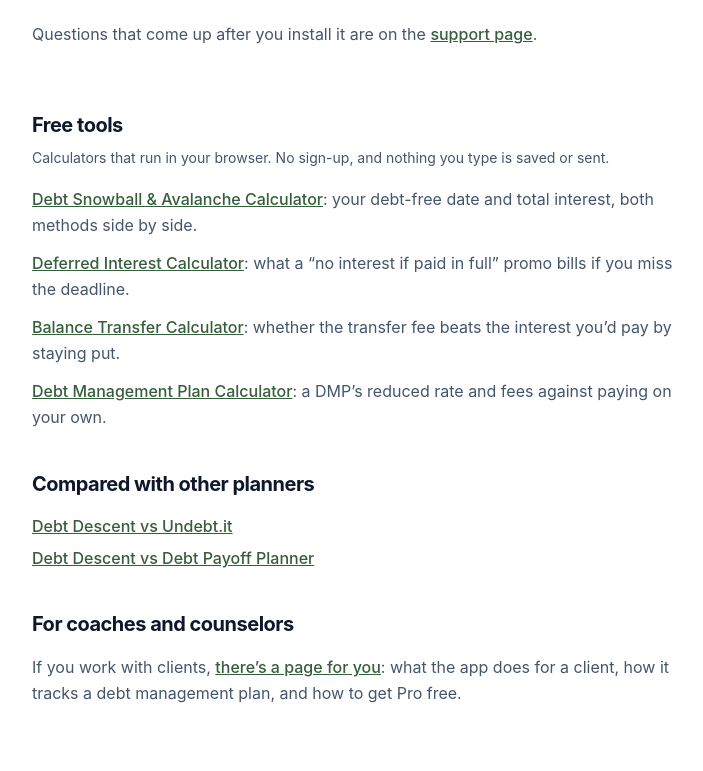
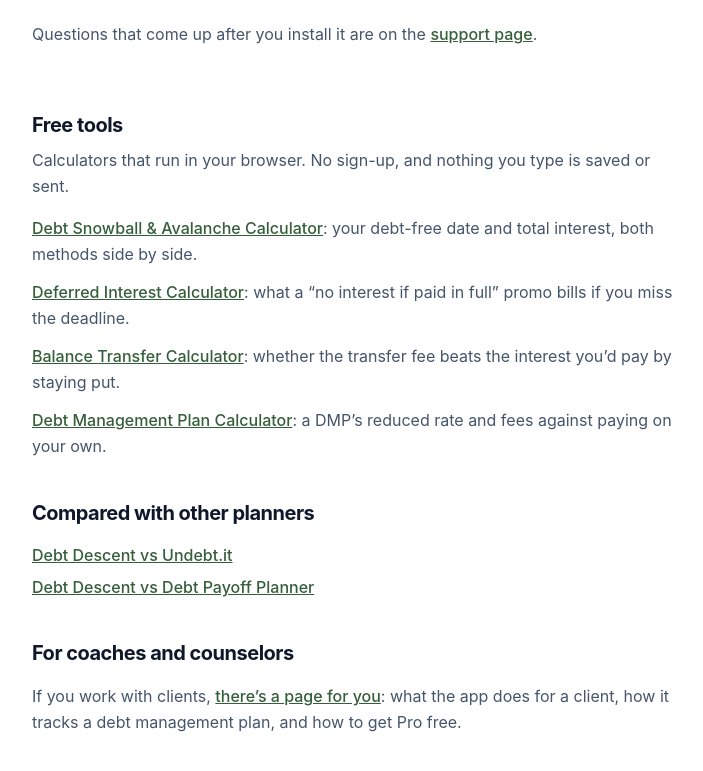
Before and after one commit to smandable/seanmandable.me, an Astro site: page /debt-descent in a window 1280 px wide. Shown: the part 1932-2703 px from the top of the page, without its empty margins (280-983 px from the left). Built offline with nearby package versions, Linux system fonts and the light colour scheme; Astro itself is replaced by a stand-in of ours.

Commit message:
Debt Descent page: the free-tools intro reads at body size

```diff
--- a/src/pages/debt-descent/index.astro
+++ b/src/pages/debt-descent/index.astro
@@ -117,7 +117,7 @@
 
     <section class="mt-16 w-full text-left" aria-labelledby="free-tools">
       <h2 id="free-tools" class="text-xl font-bold tracking-tight">Free tools</h2>
-      <p class="mt-2 text-sm leading-relaxed text-slate-600">
+      <p class="mt-2 leading-relaxed text-slate-600">
         Calculators that run in your browser. No sign-up, and nothing you type is saved or sent.
       </p>
       <ul class="mt-4 space-y-3">
```
